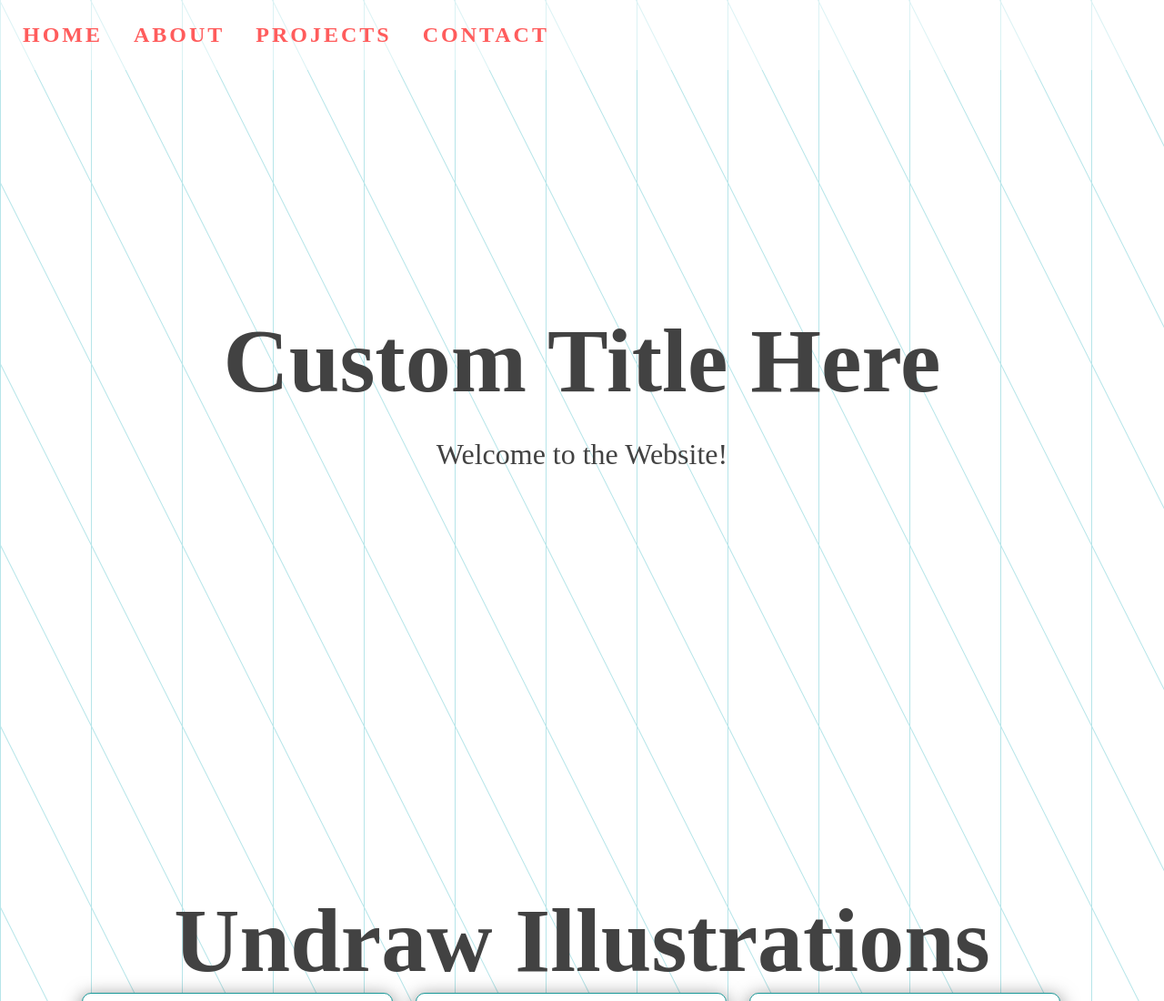
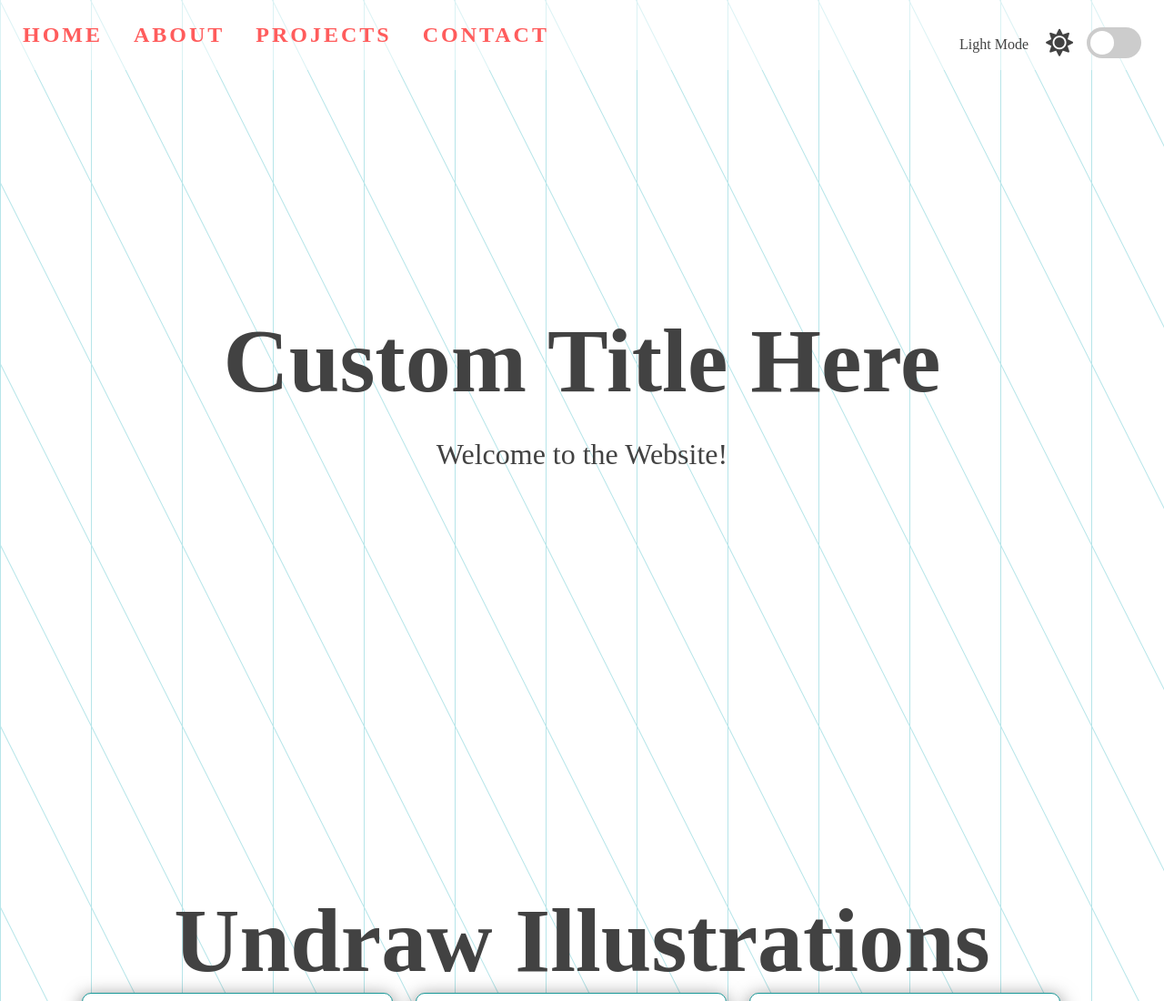
Before and after one commit to sasimapatterson/light-dark-mode, a plain HTML site: page index.html in a window 1280 px wide. Shown: the top 1100 px of the page at 91% size. Drawn offline with Linux system fonts and the light colour scheme.

Commit message:
Added Dark Mode Switch

```diff
--- a/index.html
+++ b/index.html
@@ -10,6 +10,17 @@
     <link rel="stylesheet" href="style.css">
 </head>
 <body>
+    <!-- Dark Mode Switch -->
+    <div class="theme-switch-wrapper">
+        <span id="toggle-icon">
+            <span class="toggle-text">Light Mode</span>
+            <i class="fas fa-sun"></i>
+        </span>
+        <label class="theme-switch">
+            <input type="checkbox">
+            <div class="slider round"></div>
+        </label>
+    </div>
     <!-- Navigation -->
     <nav id="nav">
        <a href="#home">HOME</a>
```
